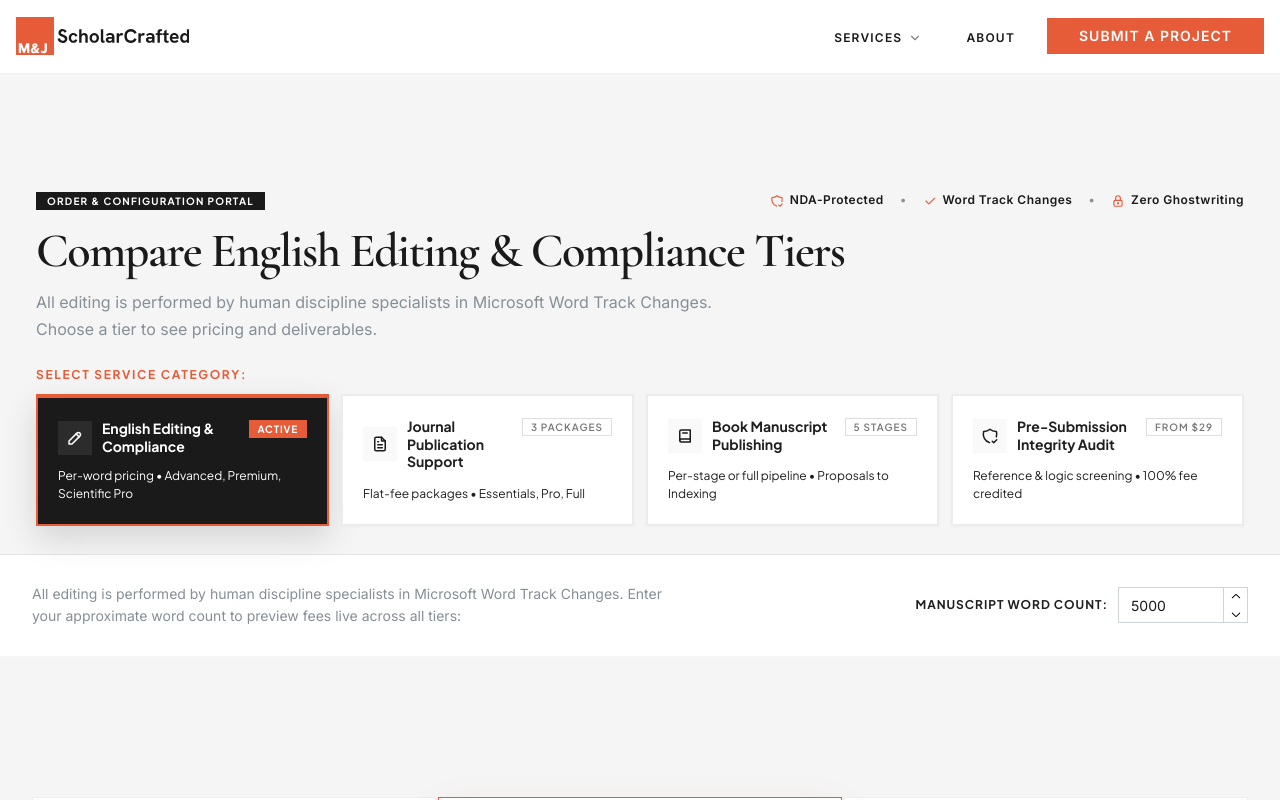
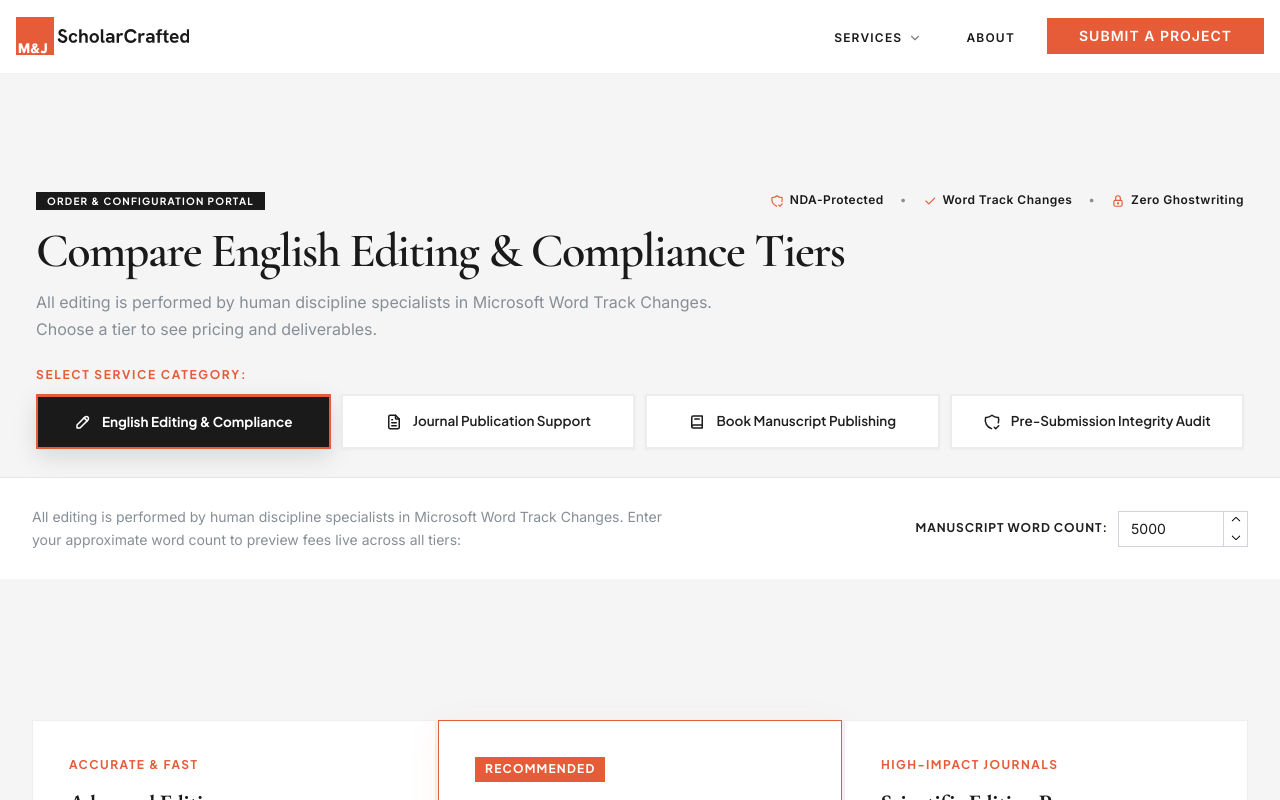
Before and after one commit to Kallias254/consulting-business, a Next.js app: page /scholarcrafted/order in a window 1280 px wide. Shown: the top 800 px of the page. Built offline with nearby package versions, Linux system fonts and the light colour scheme.

Commit message:
refactor(order): streamline service tabs to single-line title with icon, removing subtext and status badges

```diff
--- a/src/app/(frontend)/scholarcrafted/order/page.tsx
+++ b/src/app/(frontend)/scholarcrafted/order/page.tsx
@@ -1341,32 +1341,24 @@ function OrderContent() {
       label: 'English Editing & Compliance',
       shortLabel: 'English Editing',
       icon: <IconPencil size={18} />,
-      badge: '3 Tiers',
-      sub: 'Per-word pricing • Advanced, Premium, Scientific Pro',
     },
     {
       id: 'journal' as const,
       label: 'Journal Publication Support',
       shortLabel: 'Journal Packages',
       icon: <IconFileText size={18} />,
-      badge: '3 Packages',
-      sub: 'Flat-fee packages • Essentials, Pro, Full',
     },
     {
       id: 'book' as const,
       label: 'Book Manuscript Publishing',
       shortLabel: 'Book Publishing',
       icon: <IconBook2 size={18} />,
-      badge: '5 Stages',
-      sub: 'Per-stage or full pipeline • Proposals to Indexing',
     },
     {
       id: 'ai-audit' as const,
       label: 'Pre-Submission Integrity Audit',
       shortLabel: 'Integrity Audit',
       icon: <IconShieldCheck size={18} />,
-      badge: 'From $29',
-      sub: 'Reference & logic screening • 100% fee credited',
     },
   ]
 
@@ -1475,46 +1467,40 @@ function OrderContent() {
               >
                 SELECT SERVICE CATEGORY:
               </Text>
-              <SimpleGrid cols={{ base: 1, sm: 2, lg: 4 }} spacing={rem(12)}>
+              <SimpleGrid cols={{ base: 1, sm: 2, lg: 4 }} spacing={rem(10)}>
                 {TABS.map((tab) => {
                   const isCurrent = activeTab === tab.id
                   return (
                     <UnstyledButton
                       key={tab.id}
                       onClick={() => handleTabClick(tab.id)}
-                      px={{ base: rem(16), sm: rem(20) }}
-                      py={{ base: rem(18), sm: rem(22) }}
+                      px={{ base: rem(14), sm: rem(18) }}
+                      py={{ base: rem(14), sm: rem(16) }}
                       data-dark-bg={isCurrent ? 'true' : undefined}
                       style={{
                         display: 'flex',
-                        flexDirection: 'column',
-                        justifyContent: 'space-between',
-                        gap: rem(12),
+                        alignItems: 'center',
+                        justifyContent: 'center',
                         backgroundColor: isCurrent ? active.primary : active.background,
                         color: isCurrent ? '#ffffff' : active.primary,
                         border: `2px solid ${isCurrent ? active.accent : `${active.primary}15`}`,
-                        borderTop: isCurrent ? `4px solid ${active.accent}` : `2px solid ${active.primary}15`,
+                        borderTop: isCurrent ? `3px solid ${active.accent}` : `2px solid ${active.primary}15`,
                         borderRadius: 0,
                         fontFamily: 'var(--font-heading-sans), var(--font-sans)',
                         fontWeight: isCurrent ? 700 : 600,
                         transition: 'all 0.18s cubic-bezier(0.16, 1, 0.3, 1)',
-                        boxShadow: isCurrent ? `0 12px 32px rgba(0,0,0,0.14)` : '0 1px 3px rgba(0,0,0,0.03)',
+                        boxShadow: isCurrent ? '0 8px 24px rgba(0,0,0,0.12)' : '0 1px 3px rgba(0,0,0,0.03)',
                         cursor: 'pointer',
                         width: '100%',
-                        position: 'relative',
-                      }}
-                    >
-                      <Group justify="space-between" align="flex-start" wrap="nowrap" style={{ width: '100%' }}>
-                        <Group gap={rem(10)} wrap="nowrap" align="center">
+                      }}
+                    >
+                      <Group gap={rem(10)} wrap="nowrap" align="center" justify="center">
                         <Box
                           style={{
                             color: isCurrent ? active.accent : active.primary,
                             display: 'flex',
                             alignItems: 'center',
                             justifyContent: 'center',
-                              width: rem(34),
-                              height: rem(34),
-                              backgroundColor: isCurrent ? 'rgba(255,255,255,0.08)' : `${active.primary}06`,
                             flexShrink: 0,
                           }}
                         >
@@ -1522,59 +1508,17 @@ function OrderContent() {
                         </Box>
                         <Text
                           size="sm"
-                            fw={700}
+                          fw={isCurrent ? 700 : 600}
                           style={{
                             color: isCurrent ? '#ffffff' : active.primary,
                             lineHeight: 1.25,
-                              fontSize: rem(14),
+                            fontSize: rem(13.5),
+                            whiteSpace: 'nowrap',
                           }}
                         >
                           {tab.label}
                         </Text>
                       </Group>
-                        {isCurrent ? (
-                          <Badge
-                            size="sm"
-                            radius={0}
-                            style={{
-                              backgroundColor: active.accent,
-                              color: '#ffffff',
-                              fontSize: rem(10),
-                              letterSpacing: '0.08em',
-                              fontWeight: 700,
-                              flexShrink: 0,
-                            }}
-                          >
-                            ACTIVE
-                          </Badge>
-                        ) : (
-                          <Badge
-                            size="sm"
-                            radius={0}
-                            variant="outline"
-                            style={{
-                              borderColor: `${active.primary}25`,
-                              color: '#777',
-                              fontSize: rem(10),
-                              fontWeight: 600,
-                              flexShrink: 0,
-                            }}
-                          >
-                            {tab.badge}
-                          </Badge>
-                        )}
-                      </Group>
-
-                      <Text
-                        size="xs"
-                        style={{
-                          color: isCurrent ? 'rgba(255,255,255,0.8)' : '#666',
-                          lineHeight: 1.45,
-                          fontSize: rem(12),
-                        }}
-                      >
-                        {tab.sub}
-                      </Text>
                     </UnstyledButton>
                   )
                 })}
```
Lines whose indentation alone changed are shown as unchanged.
